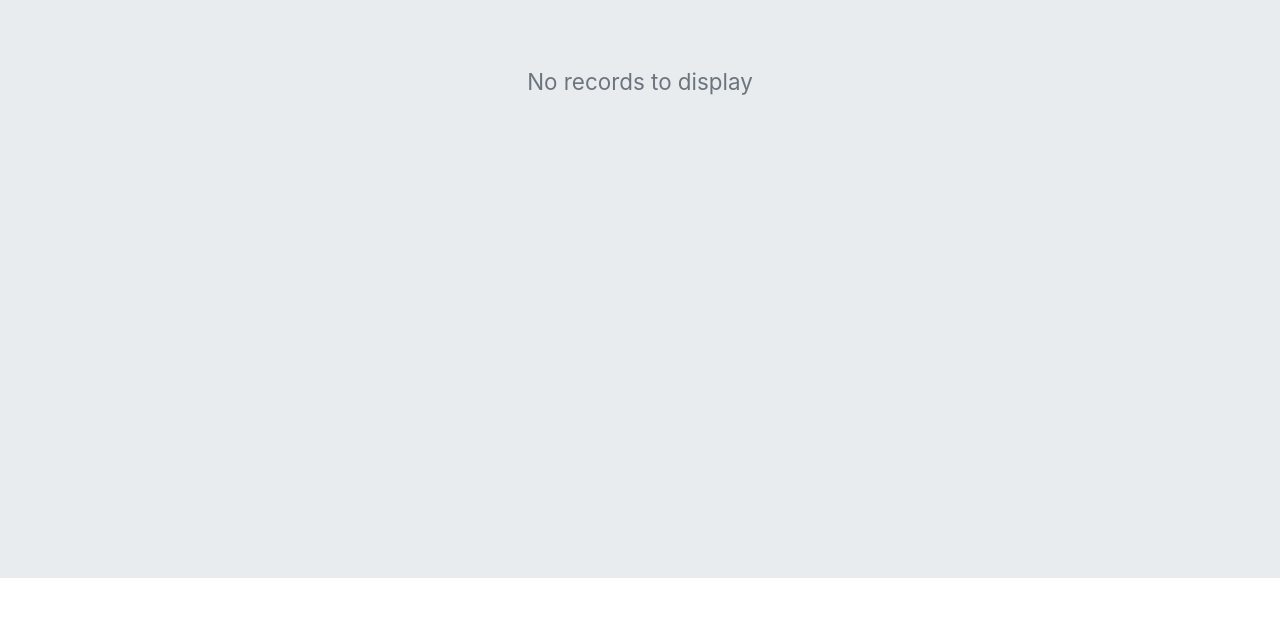
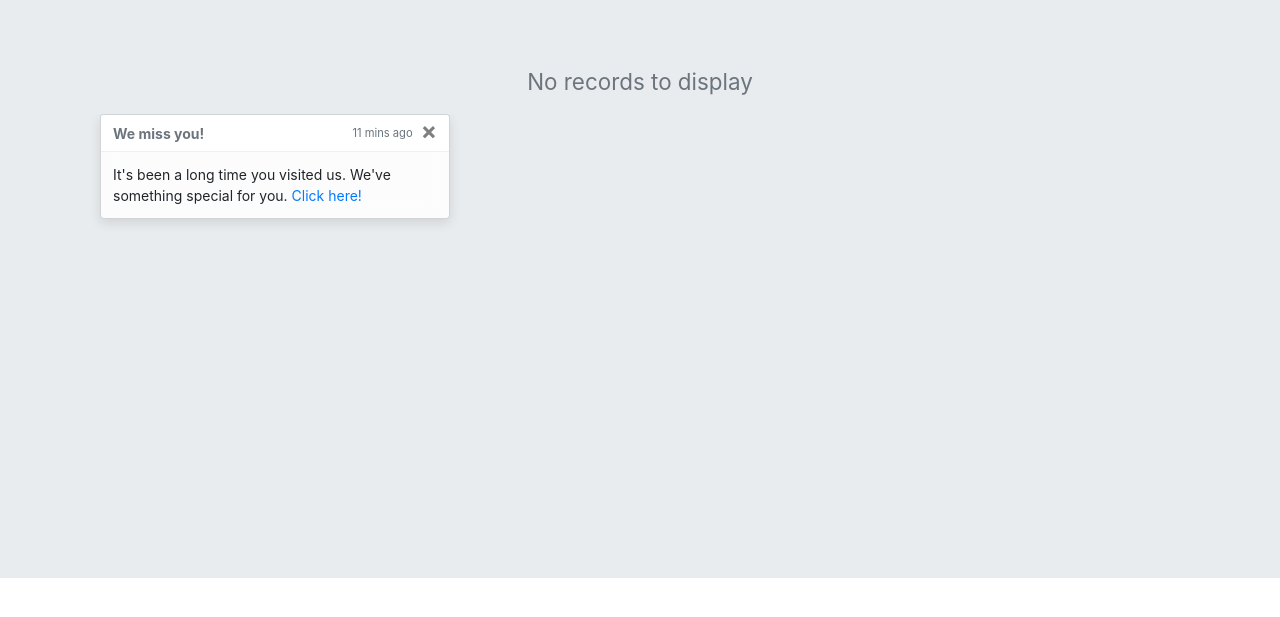
Before and after one commit to ribson068/slamV2, a Django app: page /notifications/ in a window 1280 px wide. Shown: the part 66-683 px from the top of the page. Run offline with Django 3.2, Linux system fonts and the light colour scheme; the visitor is signed in with stand-in values (Sample User, id 1); data that the repository does not hold is empty; some libraries are stand-ins or nearby versions.

Commit message:
notifications with javascript

```diff
--- a/slambook/views.py
+++ b/slambook/views.py
@@ -42,6 +42,9 @@ def base_t(request):
 def main_t(request):
     return render(request,"main.html")
 
+
+def addquestion(request):
+    return render(request,"main.html")
 
 
 def profile_view(request,pk):
--- a/templates/notifications.html
+++ b/templates/notifications.html
@@ -8,33 +8,48 @@
 
     </style>
 <div class="container" style="height: 400px;overflow-y: scroll;">
-<div class="list-group">
+
+<div class="toast" data-autohide="false">
+    <div class="toast-header">
+        <strong class="mr-auto"><i class="fa fa-grav"></i> We miss you!</strong>
+        <small>11 mins ago</small>
+        <button type="button" class="ml-2 mb-1 close" data-dismiss="toast">
+            <span aria-hidden="true">&times;</span>
+        </button>
+    </div>
+    <div class="toast-body">
+        <div>It's been a long time you visited us. We've something special for you. <a href="#">Click here!</a></div>
+    </div>
+</div>
+
+
 {% for c in clist%}
 <a href="{{c.hyperlink}}">
-<div class="toast-container">
-  <div class="toast" role="alert" aria-live="assertive" aria-atomic="true">
+<div class="toast" data-autohide="false">
     <div class="toast-header">
-      <img src="..." class="rounded me-2" alt="...">
-      <strong class="me-auto">Bootstrap</strong>
-      <small class="text-muted">just now</small>
-      <button type="button" class="btn-close" data-bs-dismiss="toast" aria-label="Close"></button>
+        <strong class="mr-auto"><i class="fa fa-grav"></i> We miss you!</strong>
+        <small>11 mins ago</small>
+        <button type="button" class="ml-2 mb-1 close" data-dismiss="toast">
+            <span aria-hidden="true">&times;</span>
+        </button>
     </div>
     <div class="toast-body">
-      See? Just like this.
+        <div>It's been a long time you visited us. We've something special for you. <a href="#">Click here!</a></div>
     </div>
-  </div>
-
-  <div class="toast" role="alert" aria-live="assertive" aria-atomic="true">
+</div>
+</a>
+<a href="{{c.hyperlink}}">
+<div class="toast" data-autohide="false">
     <div class="toast-header">
-      <img src="..." class="rounded me-2" alt="...">
-      <strong class="me-auto">Bootstrap</strong>
-      <small class="text-muted">2 seconds ago</small>
-      <button type="button" class="btn-close" data-bs-dismiss="toast" aria-label="Close"></button>
+        <strong class="mr-auto"><i class="fa fa-grav"></i> We miss you!</strong>
+        <small>11 mins ago</small>
+        <button type="button" class="ml-2 mb-1 close" data-dismiss="toast">
+            <span aria-hidden="true">&times;</span>
+        </button>
     </div>
     <div class="toast-body">
-      Heads up, toasts will stack automatically
+        <div>It's been a long time you visited us. We've something special for you. <a href="#">Click here!</a></div>
     </div>
-  </div>
 </div>
 </a>
 
@@ -43,4 +58,9 @@
 </div>
 
 
+<script>
+ $(document).ready(function() {
+        $(".toast").toast('show');
+ });
+ </script>
 {%endblock%}
```
